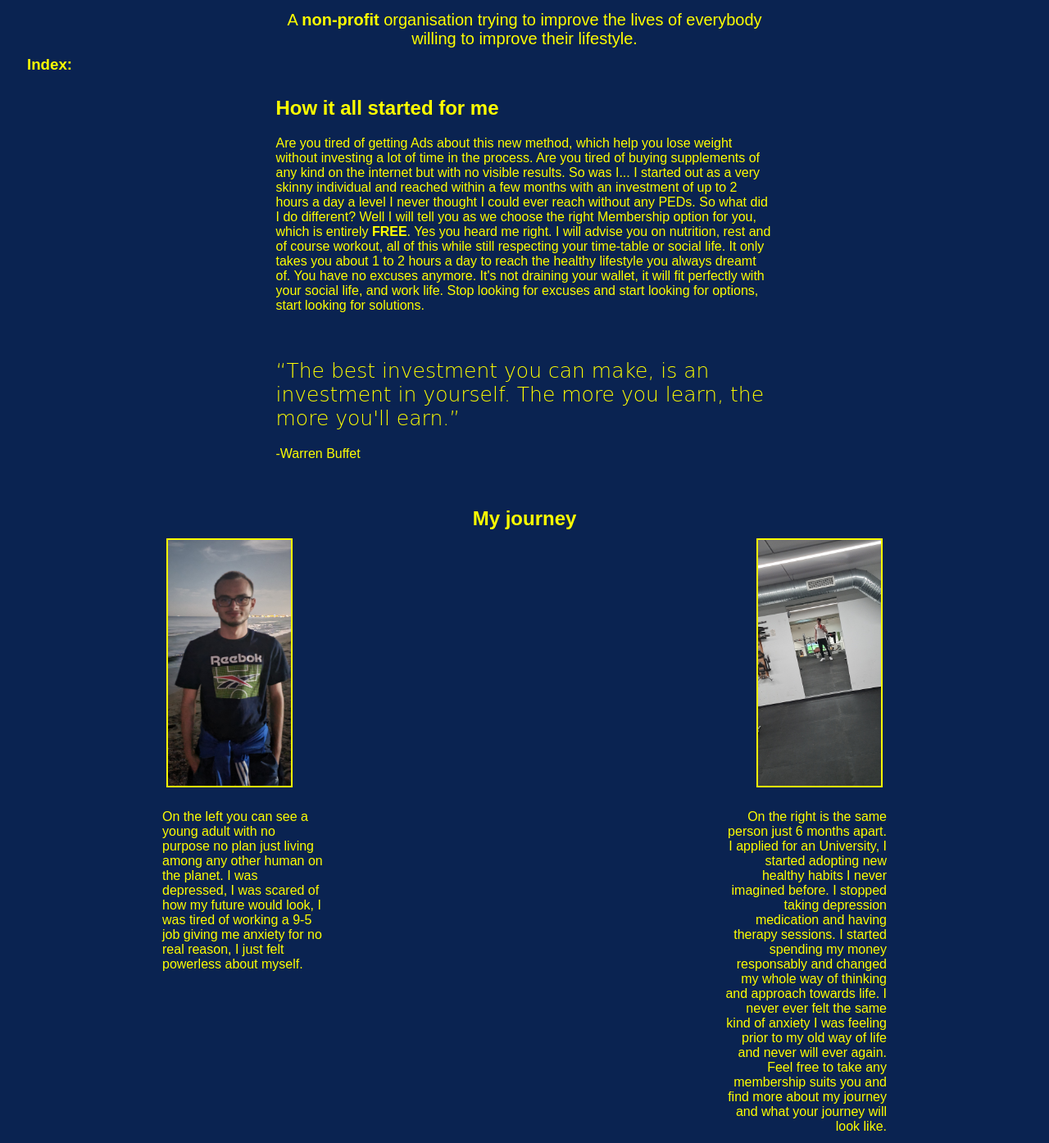
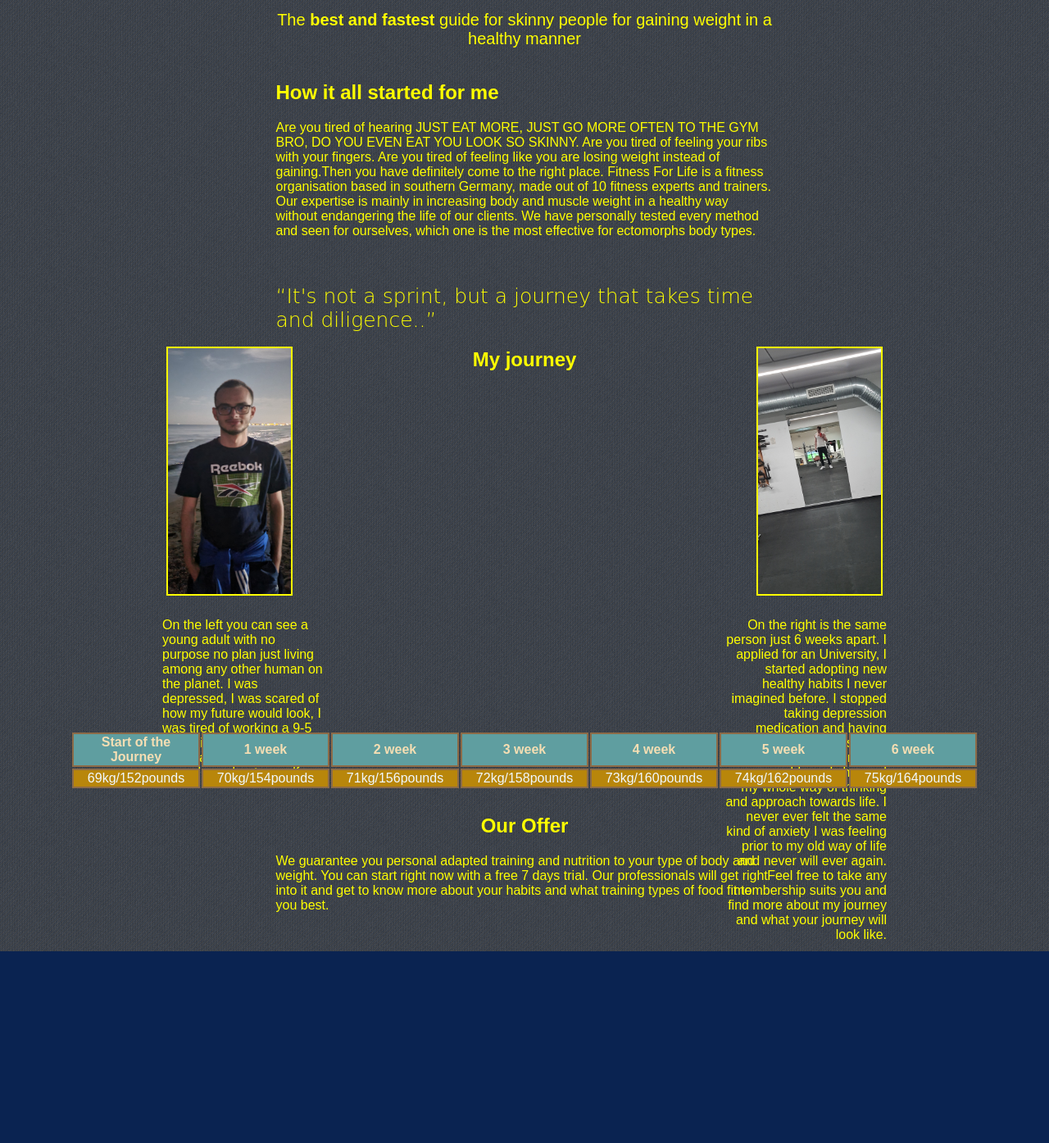
Before and after one commit to colbanoll/FitnessForLife, a plain HTML site: page index.html in a window 1280 px wide. Shown: the part 175-1570 px from the top of the page at 82% size. After the commit the page ends 1336 px from the top, so only its background shows below. Drawn offline with Linux system fonts and the light colour scheme; a script that the page names is missing.

Commit message:
Add files via upload

```diff
--- a/index.html
+++ b/index.html
@@ -14,15 +14,18 @@
     </div>
     <div class="title">
     <h1>Fitness For Life</h1>
-    <p>A <b>non-profit</b> organisation trying to improve the lives of everybody willing to improve their lifestyle.</p>
+    <p>The <b>best and fastest</b> guide for skinny people for gaining weight in a healthy manner  </p>
     </div>
-      <h3>Index:</h3>
+
 
     <div class="introduction" id="introduction">
       <h2>How it all started for me</h2>
-      <p>Are you tired of getting Ads about this new method, which help you lose weight without investing a lot of time in the process. Are you tired of buying supplements of any kind on the internet but with no visible results. So was I... I started out as a very skinny individual and reached within a few months with an investment of up to 2 hours a day a level I never thought I could ever reach without any PEDs. So what did I do different? Well I will tell you as we choose the right Membership option for you, which is entirely <b>FREE</b>. Yes you heard me right. I will advise you on nutrition, rest and of course workout, all of this while still respecting your time-table or social life. It only takes you about 1 to 2 hours a day to reach the healthy lifestyle you always dreamt of. You have no excuses anymore. It's not draining your wallet, it will fit perfectly with your social life, and work life. Stop looking for excuses and start looking for options, start looking for solutions.</p><br><br>
-      <h3 class="quote">“The best investment you can make, is an investment in yourself. The more you learn, the more you'll earn.”</h3>
-      <p>-Warren Buffet</p><br><br>
+      <p>Are you tired of hearing JUST EAT MORE, JUST GO MORE OFTEN TO THE GYM BRO, DO YOU EVEN EAT YOU LOOK SO SKINNY. Are you tired of feeling your ribs with your fingers.
+         Are you tired of feeling like you are losing weight instead of gaining.Then you have definitely come to the right place.
+         Fitness For Life is a fitness organisation based in southern Germany, made out of 10 fitness experts and trainers.
+         Our expertise is mainly in increasing body and muscle weight in a healthy way without endangering the life of our clients.
+         We have personally tested every method and seen for ourselves, which one is the most effective for ectomorphs body types.</p><br><br>
+      <h3 class="quote">“It's not a sprint, but a journey that takes time and diligence..”</h3>
     </div>
 
     <div class="Results" id="Results">
@@ -33,8 +36,39 @@
 
       <p class="left">On the left you can see a young adult with no purpose no plan just living among any other human on the planet. I was depressed, I was scared of how my future would look, I was tired of working a 9-5 job giving me anxiety for no real reason, I just felt powerless about myself.</p>
 
-      <p class="right">On the right is the same person just 6 months apart. I applied for an University, I started adopting new healthy habits I never imagined before. I stopped taking depression medication and having therapy sessions. I started spending my money responsably and changed my whole way of thinking and approach towards life. I never ever felt the same kind of anxiety I was feeling prior to my old way of life and never will ever again. Feel free to take any membership suits you and find more about my journey and what your journey will look like.</p>
+      <p class="right">On the right is the same person just 6 weeks apart. I applied for an University, I started adopting new healthy habits I never imagined before. I stopped taking depression medication and having therapy sessions. I started spending my money responsably and changed my whole way of thinking and approach towards life. I never ever felt the same kind of anxiety I was feeling prior to my old way of life and never will ever again. Feel free to take any membership suits you and find more about my journey and what your journey will look like.</p>
+      <table>
+        <thead>
+          <tr>
+            <th scope="col">Start of the Journey</th>
+            <th scope="col">1 week</th>
+            <th scope="col">2 week</th>
+            <th scope="col">3 week</th>
+            <th scope="col">4 week</th>
+            <th scope="col">5 week</th>
+            <th scope="col">6 week</th>
 
+          </tr>
+        </thead>
+        <tbody>
+          <tr>
+            <td>69kg/152pounds</td>
+            <td>70kg/154pounds</td>
+            <td>71kg/156pounds</td>
+            <td>72kg/158pounds</td>
+            <td>73kg/160pounds</td>
+            <td>74kg/162pounds</td>
+            <td>75kg/164pounds</td>
+          </tr>
+        </tbody>
+
+      </table>
+   </div>
+   <div class="OurOffer">
+    <h2>Our Offer</h2>
+    <p>We guarantee you personal adapted training and nutrition to your type of body and weight. You can start right now with a free 7 days trial.
+       Our professionals will get right into it and get to know more about your habits and what training types of food fit to you best.
+    </p>
    </div>
 
 
--- a/style.css
+++ b/style.css
@@ -4,6 +4,7 @@ body {
     color: yellow;
     padding: 25px;
     font-family: Arial, Helvetica, sans-serif;
+    background-image: url(pattern1.webp);
 
 
   }
@@ -47,7 +48,10 @@ body {
     width: 50%;
     padding: 10px;
   }
-  .introduction
+  .introduction{
+    top: 40px;
+    position: relative;
+  }
   .quote {
     font-family: "Brush Script MT", cursive;
     font-weight: 150;
@@ -55,7 +59,7 @@ body {
     margin: auto;
     width: 50%;
     padding: 10px;
-
+    position: relative;
   }
   a, a:hover, a:focus, a:active {
     text-decoration: none;
@@ -105,3 +109,33 @@ body {
 .Results h2{
   text-align:center;
 }
+table{
+  text-align: center;
+  margin: 20px auto;
+  position:relative;
+  top: 50px;
+}
+th {
+  border: 2px solid #8c6b48;
+  background-color:cadetblue;
+  color: wheat;
+  width: 150px;
+}
+td {
+  border: 2px solid #8c6b48;
+  width: 50px;
+  background-color:darkgoldenrod;
+  color:aliceblue;
+}
+.Results h2{
+  position: relative;
+  top: 40px;
+}
+.OurOffer{
+  position: relative;
+  top: 50px;
+
+}
+.OurOffer h2{
+  text-align:center;
+}
```
Also changed, not shown: pattern1.webp (added).
